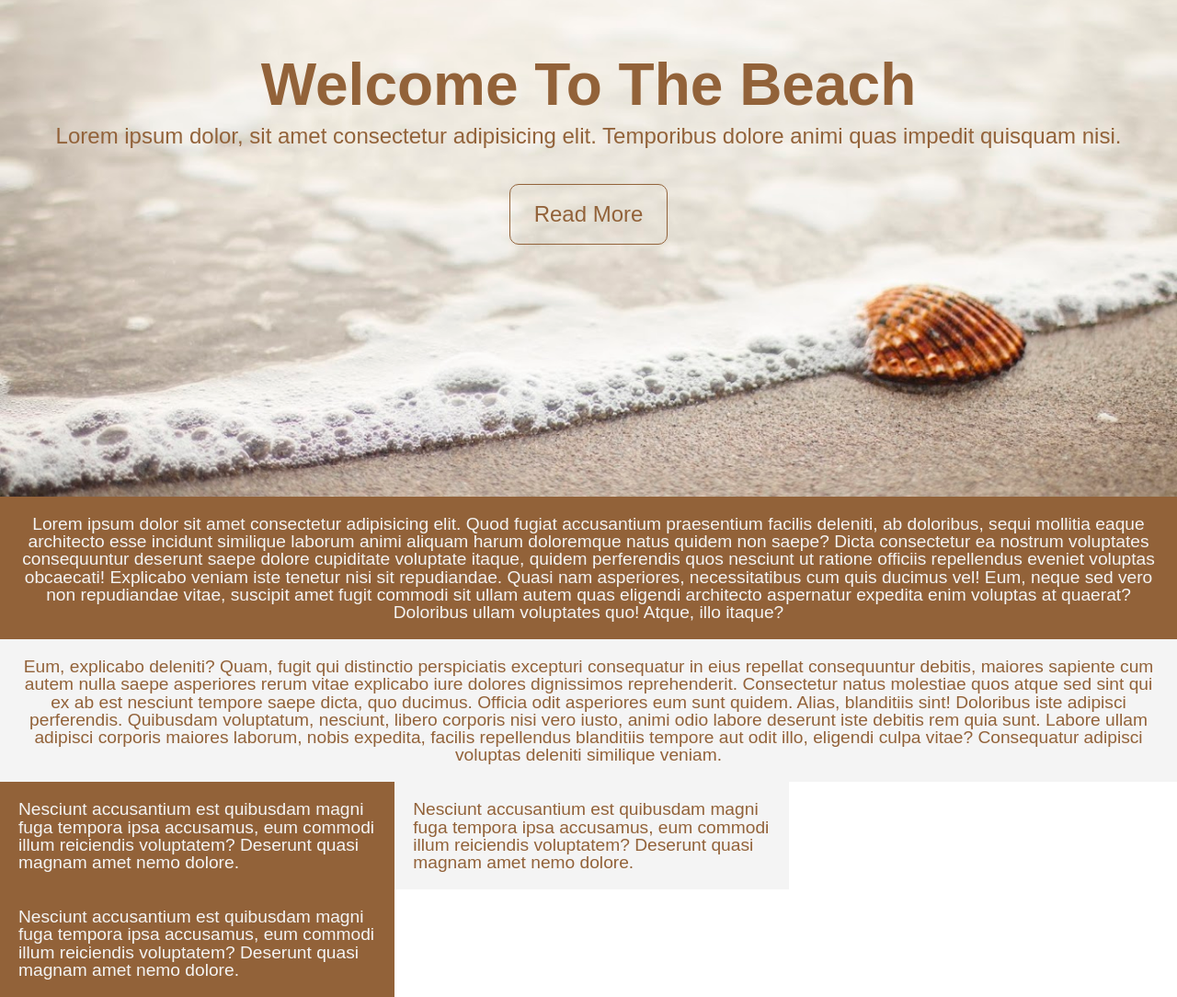
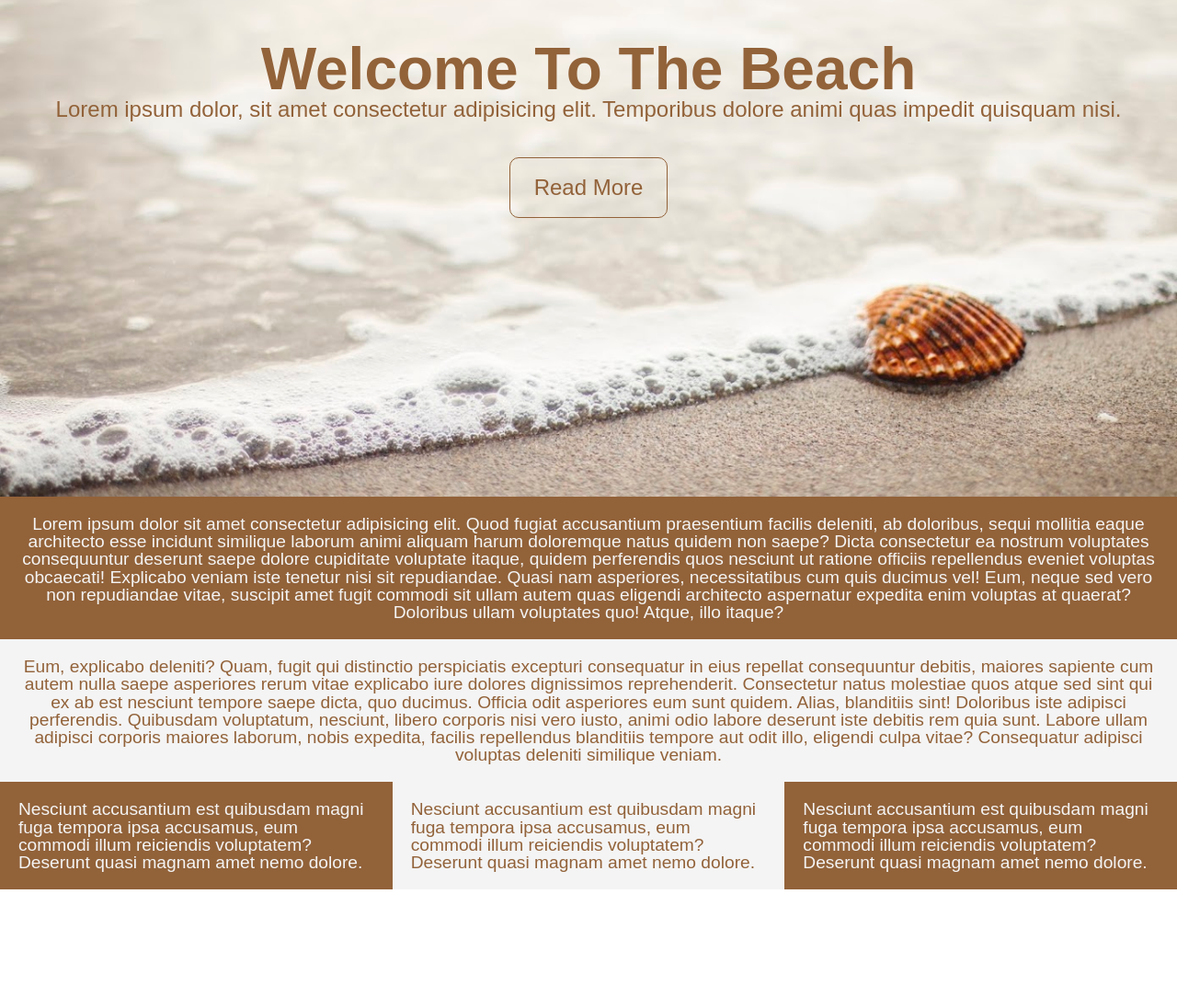
Before and after one commit to 2late4love/project-html-css-js, a plain HTML site: page homework/index.html in a window 1280 px wide. Shown: the part 260-1344 px from the top of the page at 92% size. After the commit the page ends 1227 px from the top, so only its background shows below. Drawn offline with Linux system fonts and the light colour scheme.

Commit message:
Homework - Fullscreen landing page with FLEXBOX

```diff
--- a/homework/index.html
+++ b/homework/index.html
@@ -11,7 +11,7 @@
 
     <header>
         <h1>Welcome To The Beach</h1>
-        <p id="header-par">Lorem ipsum dolor, sit amet consectetur adipisicing elit. Temporibus dolore animi quas impedit quisquam nisi.</p>
+        <p class="header-par">Lorem ipsum dolor, sit amet consectetur adipisicing elit. Temporibus dolore animi quas impedit quisquam nisi.</p>
         <div class="button"><a href="#footer">Read More</a></div>
     </header>
 
@@ -20,8 +20,10 @@
         <p class="milk">Eum, explicabo deleniti? Quam, fugit qui distinctio perspiciatis excepturi consequatur in eius repellat consequuntur debitis, maiores sapiente cum autem nulla saepe asperiores rerum vitae explicabo iure dolores dignissimos reprehenderit. Consectetur natus molestiae quos atque sed sint qui ex ab est nesciunt tempore saepe dicta, quo ducimus. Officia odit asperiores eum sunt quidem. Alias, blanditiis sint! Doloribus iste adipisci perferendis. Quibusdam voluptatum, nesciunt, libero corporis nisi vero iusto, animi odio labore deserunt iste debitis rem quia sunt. Labore ullam adipisci corporis maiores laborum, nobis expedita, facilis repellendus blanditiis tempore aut odit illo, eligendi culpa vitae? Consequatur adipisci voluptas deleniti similique veniam.</p>
     </section>
 
-    <footer id="footer">
-        <p class="brown inline">Nesciunt accusantium est quibusdam magni fuga tempora ipsa accusamus, eum commodi illum reiciendis voluptatem? Deserunt quasi magnam amet nemo dolore.</p><p class="milk inline">Nesciunt accusantium est quibusdam magni fuga tempora ipsa accusamus, eum commodi illum reiciendis voluptatem? Deserunt quasi magnam amet nemo dolore.</p><p class="brown inline">Nesciunt accusantium est quibusdam magni fuga tempora ipsa accusamus, eum commodi illum reiciendis voluptatem? Deserunt quasi magnam amet nemo dolore.</p>
+    <footer class="footer">
+        <p class="brown inline">Nesciunt accusantium est quibusdam magni fuga tempora ipsa accusamus, eum commodi illum reiciendis voluptatem? Deserunt quasi magnam amet nemo dolore.</p>
+        <p class="milk inline">Nesciunt accusantium est quibusdam magni fuga tempora ipsa accusamus, eum commodi illum reiciendis voluptatem? Deserunt quasi magnam amet nemo dolore.</p>
+        <p class="brown inline">Nesciunt accusantium est quibusdam magni fuga tempora ipsa accusamus, eum commodi illum reiciendis voluptatem? Deserunt quasi magnam amet nemo dolore.</p>
     </footer>
 
 </body>
--- a/homework/style.css
+++ b/homework/style.css
@@ -3,6 +3,10 @@ body {
 }
 
 header {
+    display: flex;
+    flex-direction: column;
+    justify-content: center;
+    align-items: center;
     background-image: url(../assets/beachshowcase.jpg);
     background-size: cover;
     background-position: center;
@@ -12,12 +16,11 @@ header {
 
     h1 {
         color: #926239;
-        padding: 40vh 0 12px 0;
         font-size: 4rem;
         font-weight: bold;
     }
 
-    #header-par, a {
+    .header-par, a {
         color: #926239;
         font-size: 1.5em;
         padding: 0;
@@ -29,7 +32,7 @@ header {
 
     .button {
         padding: 20px;
-        margin: 40px auto;
+        margin: 40px 0 0 0;
         width: 130px;
         border: 1px solid #926239;
         border-radius: 10px;
@@ -55,11 +58,14 @@ section {
     color: #926239;
 }
 
-.inline {
+/* .inline {
     display: inline-block;
     width: 30.41%;
+} */
+
+.footer {
+    display: flex;
 }
-
 
 
 
```
